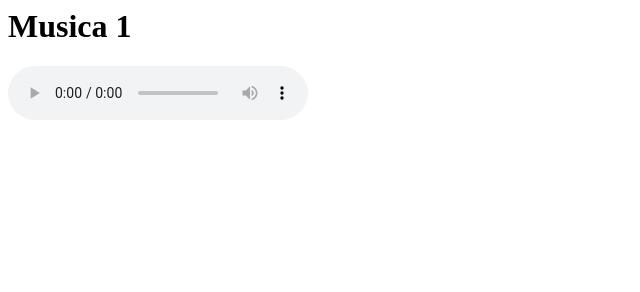
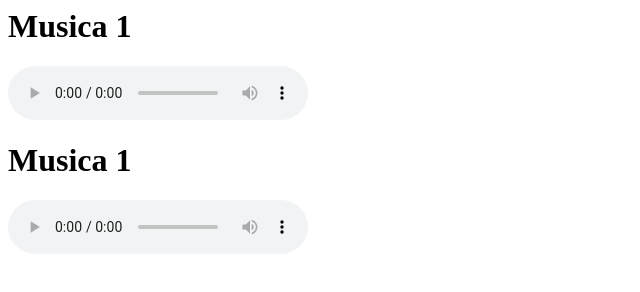
Before and after one commit to mARCOSFREITAS1/projeto1, a plain HTML site: page midias.html in a window 1280 px wide. Shown: the whole page, without its empty margins (0-640 px from the left). Drawn offline with Linux system fonts and the light colour scheme.

Commit message:
Update midias.html

```diff
--- a/midias.html
+++ b/midias.html
@@ -8,5 +8,10 @@
 	<source src="videoplayback.m4a" type="audio/mpeg">
 </audio>
 
+	   <h1>Musica 1</h1>
+    <audio controls>
+	<source src="videoplayback (1).m4a" type="audio/mpeg">
+</audio>
+
   </body>
 </html>
```
